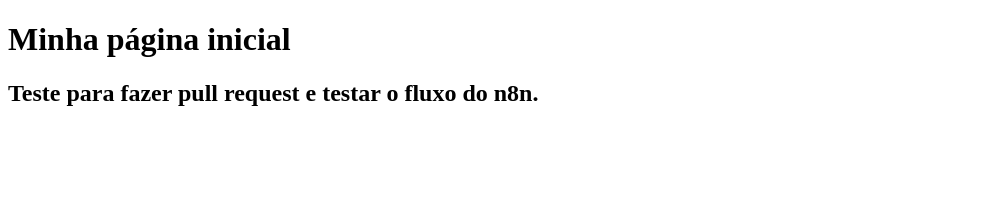
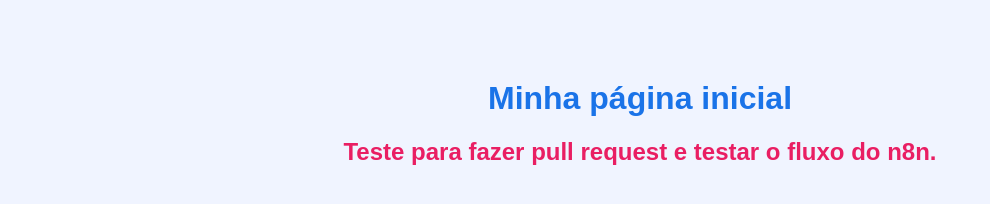
Before and after one commit to Pedrotb11/curso-git, a plain HTML site: page index.html in a window 1280 px wide. Shown: the whole page, without its empty margins (0-990 px from the left). Drawn offline with Linux system fonts and the light colour scheme.

Commit message:
feat: adding colors in page

```diff
--- a/index.html
+++ b/index.html
@@ -4,6 +4,7 @@
     <meta charset="utf-8"/>
     <meta http-equiv="X-UA-Compatible" content="IE=edge"/>
     <title>Curso Git e Github e testando n8n</title>
+    <link rel="stylesheet" href="style.css"/>
 </head>
 <body>
     <h1>Minha página inicial</h1>
--- a/style.css
+++ b/style.css
@@ -0,0 +1,18 @@
+body {
+    margin: 0;
+    padding: 0;
+    font-family: Arial, Helvetica, sans-serif;
+    background-color: #f0f4ff; /* fundo azul claro */
+    color: #222;
+    text-align: center; /* centraliza todo texto */
+}
+
+h1 {
+    margin-top: 80px;
+    color: #1a73e8; /* azul mais forte */
+}
+
+h2 {
+    margin-top: 20px;
+    color: #e91e63; /* rosa */
+}
```
